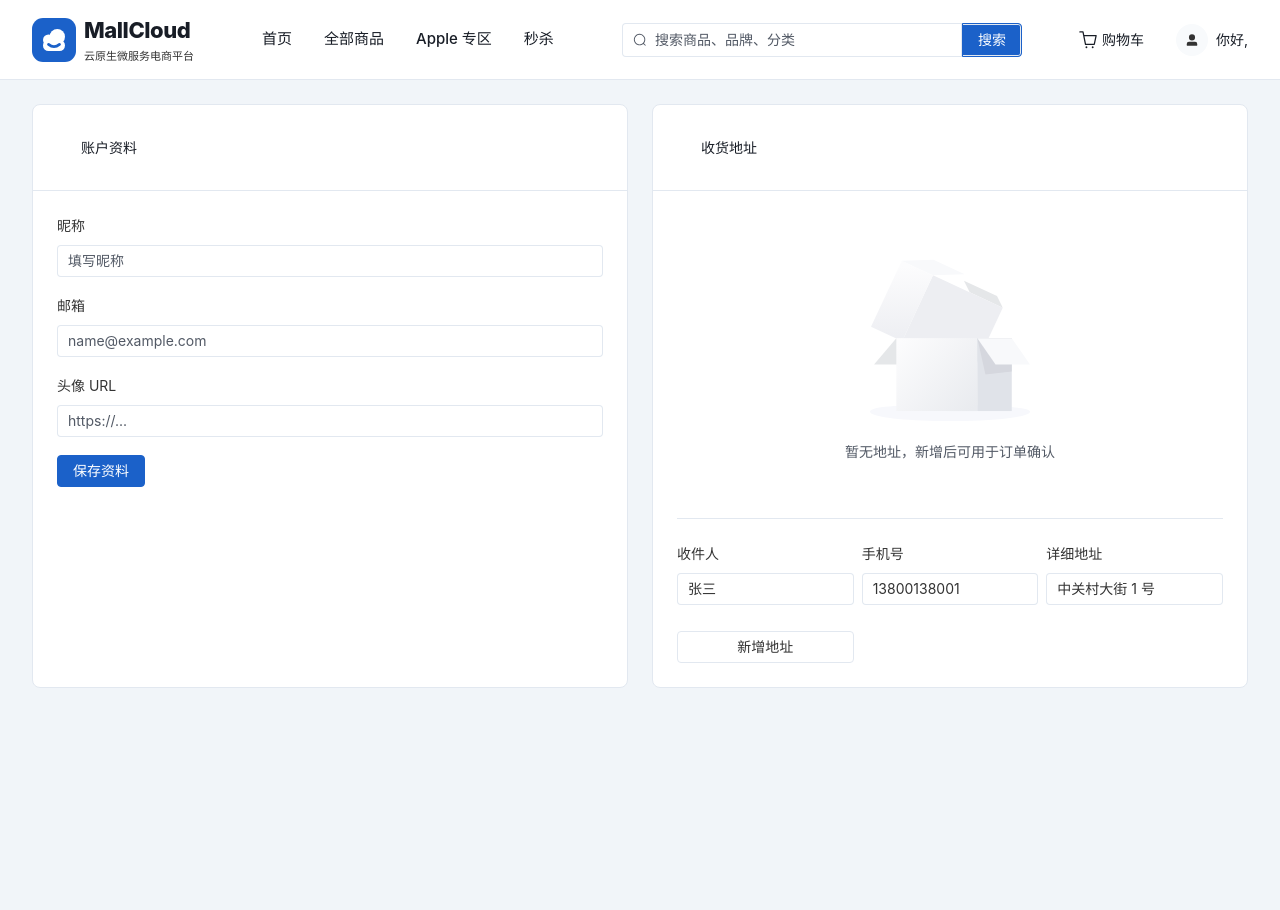
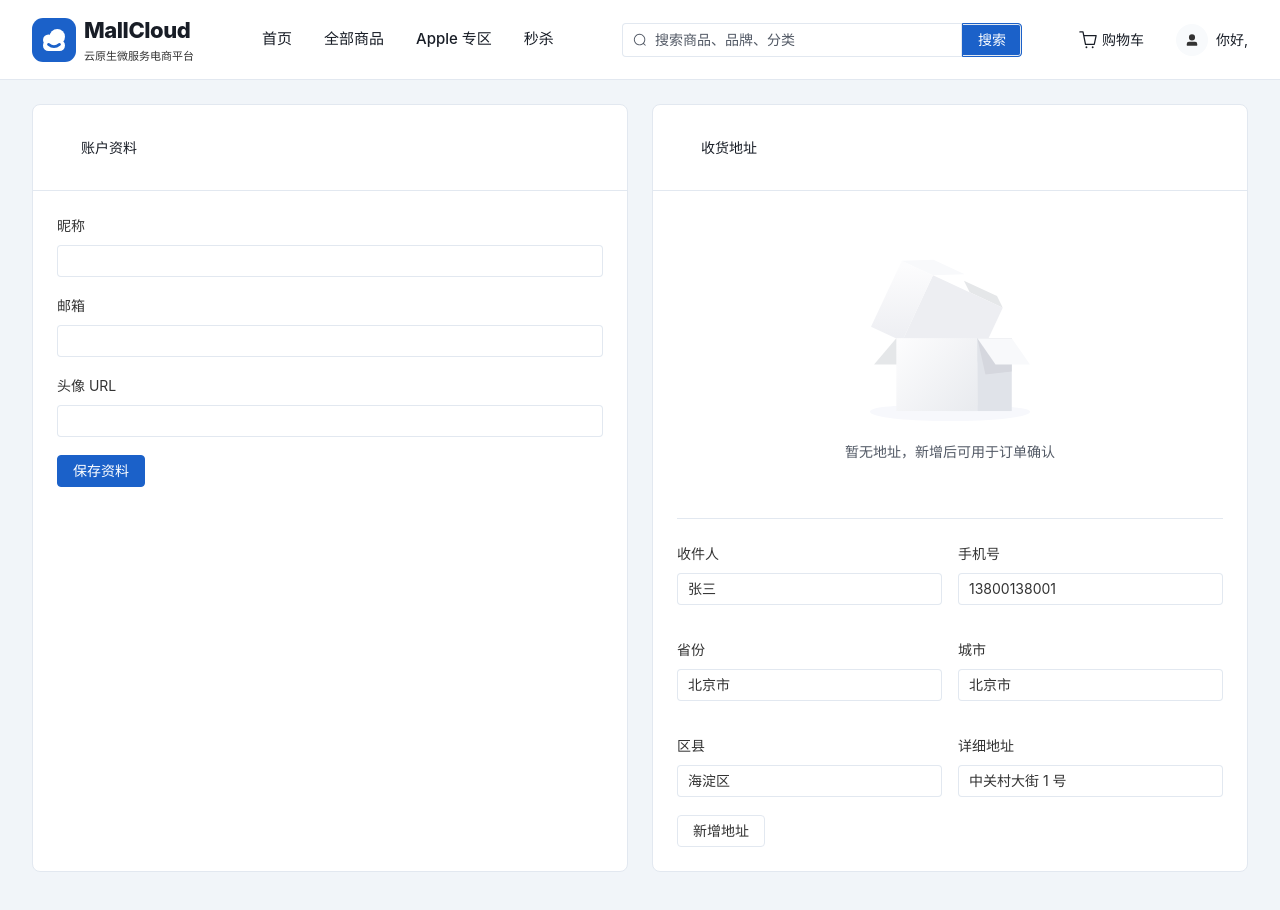
Before and after one commit to zyyyyynnn/Microservices-Final-Project, a Vue app in the folder mall-frontend/: page /account in a window 1280 px wide. Shown: the top 910 px of the page. Before the commit the page ends 800 px from the top, so only its background shows below. Built offline with nearby package versions, Linux system fonts and the light colour scheme; no server answers; sample sign-in values are in the browser's storage.

Commit message:
fix(frontend): improve account page profile and address form

```diff
--- a/mall-frontend/src/styles/app.css
+++ b/mall-frontend/src/styles/app.css
@@ -902,3 +902,19 @@ h6 {
 .table-scroll {
   margin-top: var(--spacing-lg);
 }
+
+.form-grid.two {
+  display: grid;
+  grid-template-columns: repeat(2, minmax(0, 1fr));
+  gap: var(--spacing-md);
+}
+
+.address-form {
+  margin-top: var(--spacing-md);
+}
+
+@media (max-width: 768px) {
+  .form-grid.two {
+    grid-template-columns: 1fr;
+  }
+}
--- a/mall-frontend/src/views/AccountView.vue
+++ b/mall-frontend/src/views/AccountView.vue
@@ -25,6 +25,16 @@ const addressForm = reactive<Address>({
   detail: '中关村大街 1 号',
   isDefault: true,
 });
+
+function roleText(role: unknown) {
+  const raw = Array.isArray(role) ? role[0] : role;
+  const value = String(raw || '').toUpperCase();
+
+  if (value.includes('ADMIN')) return '管理员';
+  if (value.includes('USER')) return '普通用户';
+  if (value.includes('CUSTOMER')) return '普通用户';
+  return '普通用户';
+}
 
 async function load() {
   loading.value = true;
@@ -72,20 +82,20 @@ onMounted(load);
       <PageState :loading="loading" :error="''" @retry="load" />
       <el-form v-if="!loading" label-position="top" :disabled="loading">
         <el-form-item label="昵称">
-          <el-input v-model="profile.nickname" placeholder="填写昵称" />
+          <el-input v-model="profile.nickname" />
         </el-form-item>
         <el-form-item label="邮箱">
-          <el-input v-model="profile.email" placeholder="name@example.com" />
+          <el-input v-model="profile.email" />
         </el-form-item>
         <el-form-item label="头像 URL">
-          <el-input v-model="profile.avatar" placeholder="https://..." />
+          <el-input v-model="profile.avatar" />
         </el-form-item>
         <el-button type="primary" :loading="loading" @click="saveProfile">保存资料</el-button>
       </el-form>
       <el-descriptions v-if="auth.user" border :column="1" class="mt">
-        <el-descriptions-item label="用户 ID">{{ auth.user.id || auth.user.userId || '待联调' }}</el-descriptions-item>
-        <el-descriptions-item label="用户名">{{ auth.user.username || '待联调' }}</el-descriptions-item>
-        <el-descriptions-item label="角色">{{ auth.user.role || auth.user.roles || '待联调' }}</el-descriptions-item>
+        <el-descriptions-item label="用户 ID">{{ auth.user.id || auth.user.userId || '—' }}</el-descriptions-item>
+        <el-descriptions-item label="用户名">{{ auth.user.username || '—' }}</el-descriptions-item>
+        <el-descriptions-item label="角色">{{ roleText(auth.user.role || auth.user.roles) }}</el-descriptions-item>
       </el-descriptions>
     </el-card>
 
@@ -101,10 +111,10 @@ onMounted(load);
           <template #default="{ row }">{{ row.province }} {{ row.city }} {{ row.district }}</template>
         </el-table-column>
         <el-table-column prop="detail" label="详细地址" min-width="220" />
-        <el-table-column label="操作" width="150">
-          <template #default>
-            <el-button text disabled>编辑待联调</el-button>
-            <el-button text type="danger" disabled>删除待联调</el-button>
+        <el-table-column label="默认" width="90">
+          <template #default="{ row }">
+            <el-tag v-if="row.isDefault" type="success" effect="plain">默认</el-tag>
+            <span v-else>—</span>
           </template>
         </el-table-column>
       </el-table>
@@ -112,16 +122,27 @@ onMounted(load);
       <el-empty v-else description="暂无地址，新增后可用于订单确认" />
 
       <el-divider />
-      <el-form class="compact-form" label-position="top" @submit.prevent="addAddress">
+      <el-form class="address-form" label-position="top" @submit.prevent="addAddress">
+        <div class="form-grid two">
           <el-form-item label="收件人">
             <el-input v-model="addressForm.receiver" />
           </el-form-item>
           <el-form-item label="手机号">
             <el-input v-model="addressForm.phone" />
           </el-form-item>
+          <el-form-item label="省份">
+            <el-input v-model="addressForm.province" />
+          </el-form-item>
+          <el-form-item label="城市">
+            <el-input v-model="addressForm.city" />
+          </el-form-item>
+          <el-form-item label="区县">
+            <el-input v-model="addressForm.district" />
+          </el-form-item>
           <el-form-item label="详细地址">
             <el-input v-model="addressForm.detail" />
           </el-form-item>
+        </div>
         <el-button plain native-type="submit">新增地址</el-button>
       </el-form>
     </el-card>
```
Lines whose indentation alone changed are shown as unchanged.
